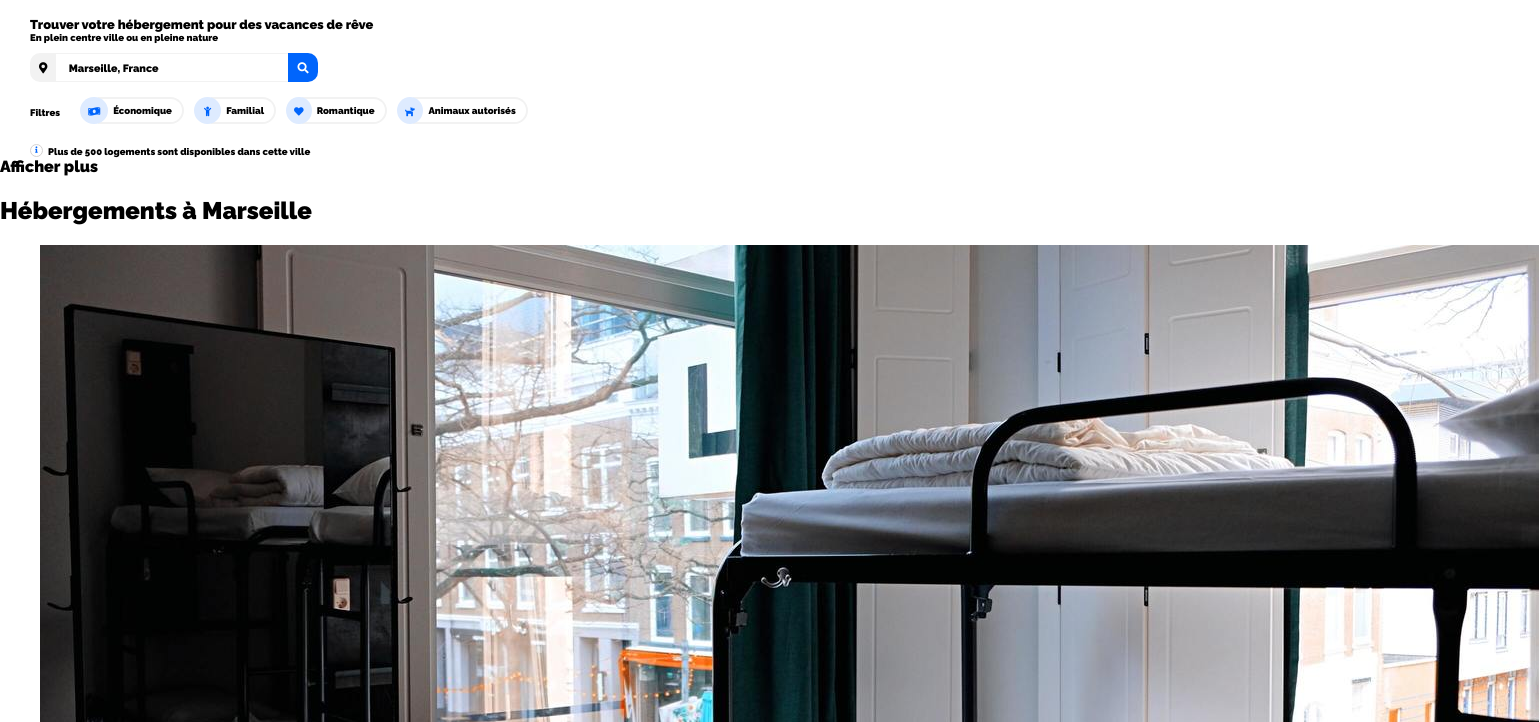
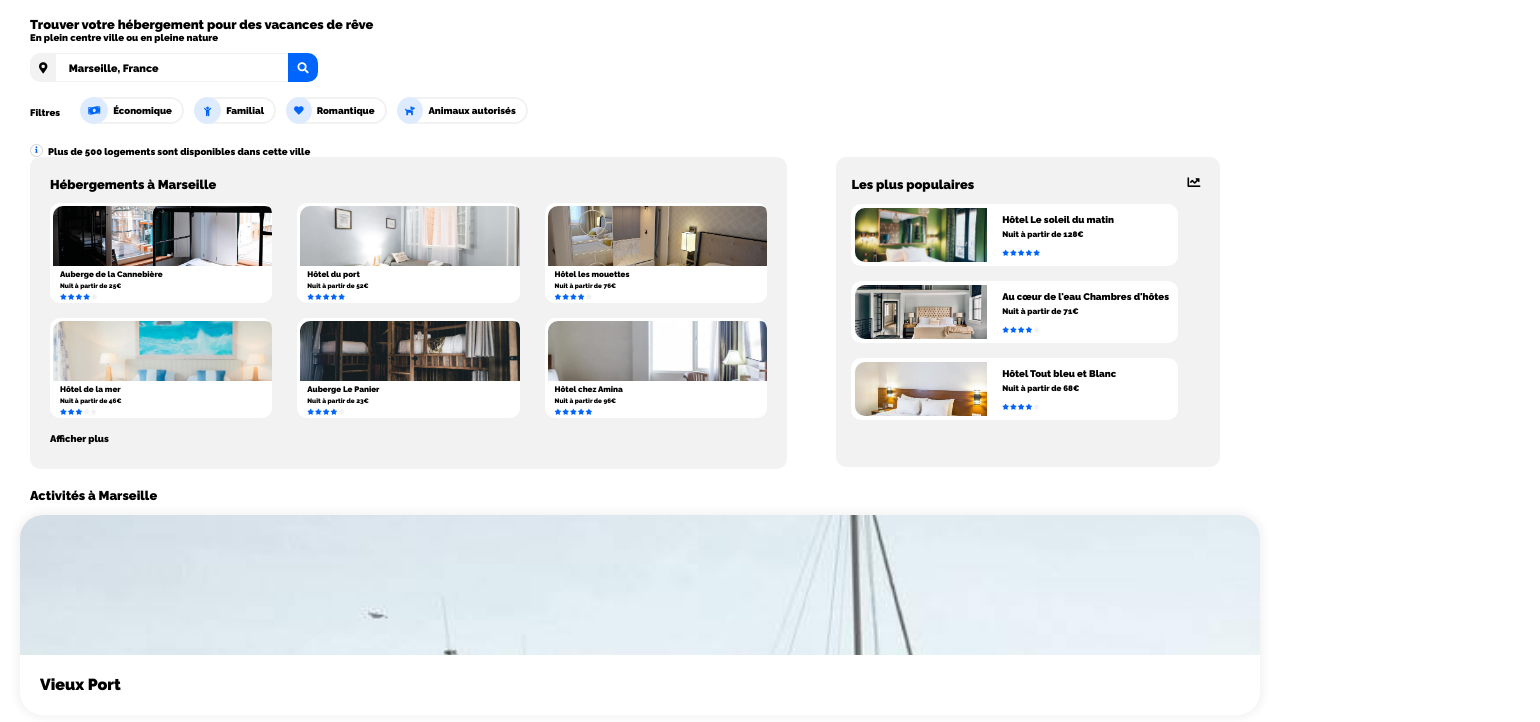
Before and after one commit to Aurelie1201/AurelieBenhar_2_26112020, a plain HTML site: page index.html in a window 1280 px wide. Shown: the part 62-784 px from the top of the page, 1540 px wide, since content can reach past the window. Drawn offline with Linux system fonts and the light colour scheme; a web font is replaced by a local one.

Commit message:
session mentora

```diff
--- a/index.html
+++ b/index.html
@@ -57,11 +57,11 @@
 
             <div class="plus">Afficher plus</div>
 
-            <div>
+            <div class="blockhebergement">
 
                 <h2 id="hebergements">Hébergements à Marseille</h2>
 
-                <a href="#">
+                <a href="#" class="ahebergement">
                     <figure class="divhebergement">
                         <div class="divphoto"><img class="photo" src="images/hebergements/3_medium/marcus-loke-WQJvWU_HZFo-unsplash.jpg" alt="photo de l'Auberge la Cannebière" /></div>
                         <figcaption>
@@ -78,7 +78,7 @@
                     </figure>
                 </a>
 
-                <a href="#">
+                <a href="#" class="ahebergement">
                     <figure class="divhebergement">
                         <div class="divphoto"><img class="photo" src="images/hebergements/3_medium/fred-kleber-gTbaxaVLvsg-unsplash.jpg" alt="photo de l'Hôtel du port" /></div>
                         <figcaption>
@@ -95,7 +95,7 @@
                     </figure>
                 </a>
 
-                <a href="#">
+                <a href="#" class="ahebergement">
                     <figure class="divhebergement">
                         <div class="divphoto"><img class="photo" src="images/hebergements/3_medium/reisetopia-B8WIgxA_PFU-unsplash.jpg" alt="photo de l'Hôtel les mouettes" /></div>
                         <figcaption>
@@ -112,9 +112,9 @@
                     </figure>
                 </a>
 
-                <a href="#">
+                <a href="#" class="ahebergement">
                     <figure class="divhebergement">
-                        <div class="divphoto"><img class="photo2" src="images/hebergements/3_medium/annie-spratt-Eg1qcIitAuA-unsplash.jpg" alt="photo de l'Hôtel de la mer" /></div>
+                        <div class="divphoto"><img class="photo" src="images/hebergements/3_medium/annie-spratt-Eg1qcIitAuA-unsplash.jpg" alt="photo de l'Hôtel de la mer" /></div>
                         <figcaption>
                             <div class="nomhebergement">Hôtel de la mer</div>
                             <div class="tarifhebergement">Nuit à partir de 46€</div>
@@ -129,9 +129,9 @@
                     </figure>
                 </a>
 
-                <a href="#">
+                <a href="#" class="ahebergement">
                     <figure class="divhebergement">
-                        <div class="divphoto"><img class="photo3" src="images/hebergements/3_medium/nicate-lee-kT-ZyaiwBe0-unsplash.jpg" alt="photo de l'auberge Le Panier" /></div>
+                        <div class="divphoto"><img class="photo" src="images/hebergements/3_medium/nicate-lee-kT-ZyaiwBe0-unsplash.jpg" alt="photo de l'auberge Le Panier" /></div>
                         <figcaption>
                             <div class="nomhebergement">Auberge Le Panier</div>
                             <div class="tarifhebergement">Nuit à partir de 23€</div>
@@ -146,9 +146,9 @@
                     </figure>
                 </a>
 
-                <a href="#">
+                <a href="#" class="ahebergement">
                     <figure class="divhebergement">
-                        <div class="divphoto"><img class="photo4" src="images/hebergements/3_medium/febrian-zakaria-M6S1WvfW68A-unsplash.jpg" alt="photo de l'hôtel chez Amina" /></div>
+                        <div class="divphoto"><img class="photo" src="images/hebergements/3_medium/febrian-zakaria-M6S1WvfW68A-unsplash.jpg" alt="photo de l'hôtel chez Amina" /></div>
                         <figcaption>
                             <div class="nomhebergement">Hôtel chez Amina</div>
                             <div class="tarifhebergement">Nuit à partir de 96€</div>
--- a/style.css
+++ b/style.css
@@ -314,24 +314,6 @@
         object-fit: cover;
     }
 
-    .photo2{
-        width: 100%;
-        height: 100%;
-        object-fit: cover;
-    }
-
-    .photo3{
-        width: 100%;
-        height: 100%;
-        object-fit: cover;
-    }
-
-    .photo4{
-        width: 100%;
-        height: 100%;
-        object-fit: cover;
-    }
-
     .nomhebergement{
         font-weight: bold;
         color: black;
@@ -553,7 +535,7 @@
     .filtre{
         background-color: #DEEBFF;
         color: #0065FC;
-        padding: 10px 8px 8px 8px;
+        padding: 9px 8px 5px 8px;
         border-radius: 50%;
         font-size: 0.6em;
         position: relative;
@@ -611,6 +593,234 @@
         margin-left: 5px;
         margin-top: 2px;
     }
+
+    .senstel{
+        display: flex;
+        flex-direction: column;
+        flex-wrap: wrap;
+        height: 320px;
+    }
+
+    .plus{
+        order: 1;
+        background-color: #F2F2F2;
+        border-radius: 0px 0px 10px 10px;
+        width: 56%;
+        margin-left: 30px;
+        padding-left: 20px;
+        padding-right: 20px;
+        padding-bottom: 25px;
+        font-size: 0.6em;
+    }
+
+    .etoilesbleues{
+        color: #0065FC;
+        font-size: 30%;
+        padding-right: 1px;
+    }
+
+    .etoilesgrises{
+        color: #F2F2F2;
+        font-size: 30%;
+    }
+
+    .blockhebergement{
+        display: flex;
+        flex-wrap: wrap;
+        justify-content: space-between;
+        width: 56%;
+        background-color: #F2F2F2;
+        margin-left: 30px;
+        padding-left: 20px;
+        padding-right: 20px;
+        border-radius: 10px 10px 0px 0px;
+    }
+
+    #hebergements{
+        font-weight: bolder;
+        font-size: 0.8em;
+        margin-top: 20px;
+        width: 100%;
+    }
+
+    .ahebergement{
+        width: 31%;
+    }
+
+    .divhebergement{
+        border-radius: 10px;
+        margin: 0px 0px 15px 0px;
+        background-color: white;
+        overflow: hidden;
+        width: 100%;
+        height: 100px;
+    }
+
+    .divphoto{
+        border-radius: 10px 10px 0px 0px;
+        margin: 3px 3px 0px 3px;
+        height: 60%;
+        width: 100%;
+        overflow: hidden;
+    }
+
+    .photo{
+        width: 100%;
+        height: 100%;
+        object-fit: cover;
+    }
+
+    .nomhebergement{
+        font-weight: bold;
+        color: black;
+        font-size: 0.5em;
+        margin-left: 10px;
+        margin-top: 3px;
+    }
+
+    .tarifhebergement{
+        color: black;
+        font-size: 0.4em;
+        margin-left: 10px;
+        margin-top: 3px;
+    }
+
+    .notehebergement{
+        display: flex;
+        margin: 5px 0px 5px 10px;
+    }
+
+    aside{
+        order: 2;
+        background-color: #F2F2F2;
+        margin-left: 20px;
+        margin-right: 30px;
+        border-radius: 10px;
+        width: 30%;
+        height: 310px;
+    }
+
+    .populaire{
+        display: flex;
+        justify-content: space-between;
+        margin: 20px 20px 12px 15px;
+    }
+
+    .titrepopulaire{
+        font-weight: bolder;
+        font-size: 0.8em;
+        margin: 0px;
+    }
+
+    .fontpopulaire{
+        font-size: 0.8em;
+    }
+
+    .divpop{
+        display: flex;
+        flex-direction: row;
+        margin: 0px 15px 15px 15px;
+        border-radius: 10px;
+        background-color: white;
+        width: 85%;
+        height: 20%;
+    }
+
+    .divimagepop{
+        width: 45%;
+        border-radius: 10px 0px 0px 10px;
+        margin: 4px 0px 4px 4px;
+        overflow: hidden;
+    }
+
+    .imagepop1{
+        width: 100%;
+        height: 100%;
+        object-fit: cover;
+    }
+
+    .imagepop2{
+        width: 100%;
+        height: 100%;
+        object-fit: cover;
+    }
+    .imagepop3{
+        width: 100%;
+        height: 100%;
+        object-fit: cover;
+    }
+
+    .legendepop{
+        text-decoration: none;
+        width: 60%;
+        margin: 10px 0px 10px 15px;
+        display: flex;
+        flex-direction: column;
+        justify-content: space-between;
+    }
+
+    .nomhotel{
+        font-weight: bold;
+        color: black;
+        font-size: 0.6em;
+    }
+
+    .tarif{
+        color: black;
+        padding-bottom: 3px;
+        font-size: 0.5em;
+    }
+
+    .note{
+        color: #0065FC;
+        display: flex;
+        margin-top: 4px;
+    }
+
+    #activites{
+        font-weight: bold;
+        margin-left: 30px;
+        font-size: 0.8em;
+    }
+
+    .divactivite{
+        border-radius: 23px;
+        margin: 12px 20px 20px 20px;
+        box-shadow: 0px 0px 10px 3px #F2F2F2;
+        height: 200px;
+    }
+
+    .divphotoactivite{
+        border-radius: 23px 23px 0px 0px;
+        height: 70%;
+        width: 100%;
+        overflow: hidden;
+    }
+
+    .photoactivite{
+        width: 100%;
+        height: auto;
+        margin-top: -8px;
+    }
+
+    .photoactivite2{
+        width: 100%;
+        height: auto;
+        margin-top: -150px;
+    }
+
+    .photoactivite3{
+        width: 100%;
+        height: auto;
+        margin-top: -25px;
+    }
+
+    .legendactivite{
+        font-weight: bolder;
+        color: black;
+        margin-top: 20px;
+        margin-left: 20px;
+    }
 }
 
 /*
```
